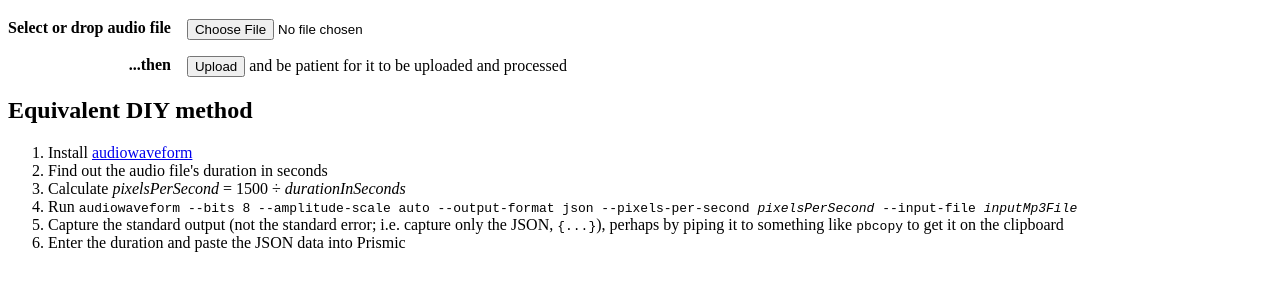
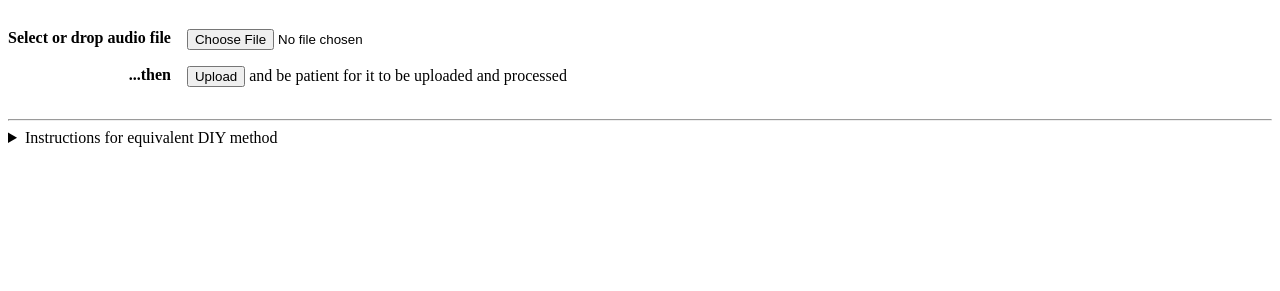
Before and after one commit to tremby/waveform-tool, a website: page public/index.html in a window 1280 px wide. Shown: the part 61-352 px from the top of the page. Drawn offline with Linux system fonts and the light colour scheme.

Commit message:
Hide DIY method in summary/details

```diff
--- a/public/index.html
+++ b/public/index.html
@@ -11,7 +11,7 @@
 	</head>
 	<body>
 		<h1>Generate waveform data</h1>
-		<form action="/upload" method="post" enctype="multipart/form-data" style="display: grid; grid-template-columns: auto auto; gap: 1rem; justify-content: start;">
+		<form action="/upload" method="post" enctype="multipart/form-data" style="margin: 2rem 0; display: grid; grid-template-columns: auto auto; gap: 1rem; justify-content: start;">
 			<label for="file">
 				Select or drop audio file
 			</label>
@@ -19,7 +19,9 @@
 			<label>...then</label>
 			<div><button type="submit">Upload</button> and be patient for it to be uploaded and processed</div>
 		</form>
-		<h2>Equivalent DIY method</h2>
+		<hr>
+		<details>
+			<summary>Instructions for equivalent DIY method</summary>
 			<ol>
 				<li>Install <a href="https://github.com/bbc/audiowaveform">audiowaveform</a></li>
 				<li>Find out the audio file's duration in seconds</li>
@@ -28,5 +30,6 @@
 				<li>Capture the standard output (not the standard error; i.e. capture only the JSON, <code>{...}</code>), perhaps by piping it to something like <code>pbcopy</code> to get it on the clipboard</li>
 				<li>Enter the duration and paste the JSON data into Prismic</li>
 			</ol>
+		</details>
 	</body>
 </html>
```
Lines whose indentation alone changed are shown as unchanged.
